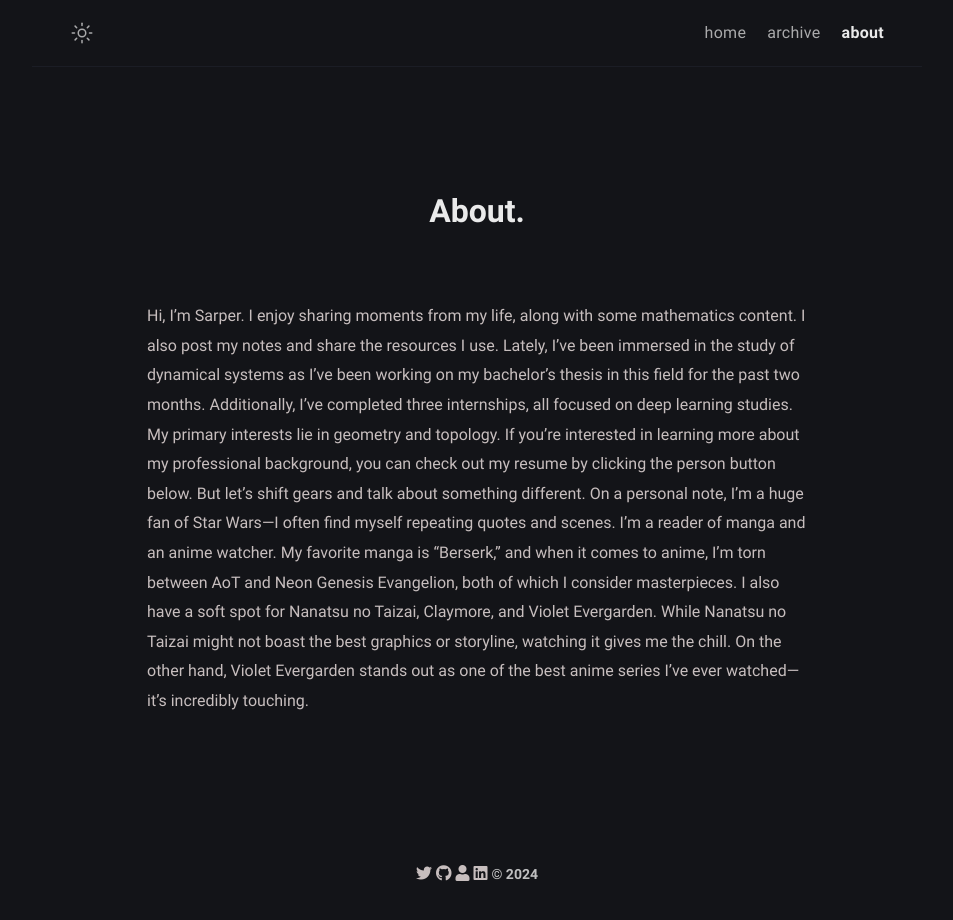
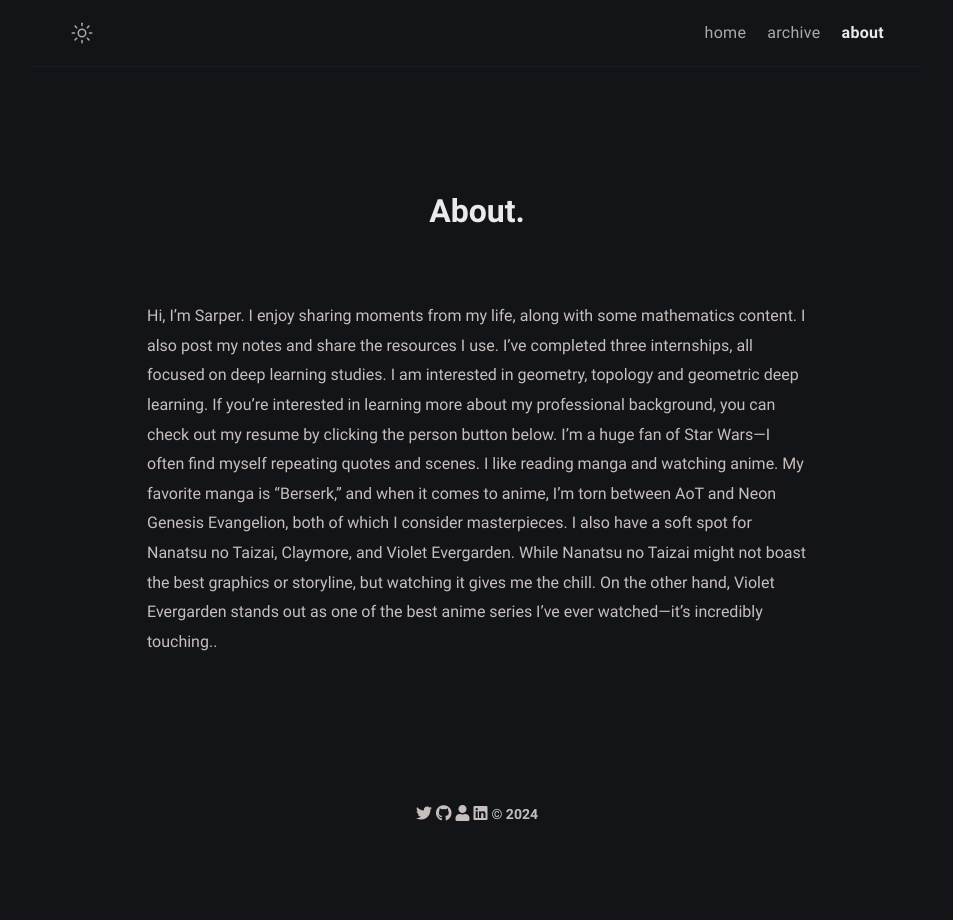
Before and after one commit to sarperyn/sarperyn.github.io, a Jekyll site: the page built from about.md, in a window 1280 px wide. Shown: the whole page, without its empty margins (163-1116 px from the left). Built offline with Jekyll 4.4.1, drawn with Linux system fonts in a browser that asks for light colours.

Commit message:
adjusting

```diff
--- a/about.md
+++ b/about.md
@@ -6,5 +6,5 @@
 comments: false
 ---
 
-Hi, I'm Sarper. I enjoy sharing moments from my life, along with some mathematics content. I also post my notes and share the resources I use. Lately, I've been immersed in the study of dynamical systems as I've been working on my bachelor's thesis in this field for the past two months. Additionally, I've completed three internships, all focused on deep learning studies. My primary interests lie in geometry and topology. If you're interested in learning more about my professional background, you can check out my resume by clicking the person button below.
-But let's shift gears and talk about something different. On a personal note, I'm a huge fan of Star Wars—I often find myself repeating quotes and scenes. I'm a reader of manga and an anime watcher. My favorite manga is "Berserk," and when it comes to anime, I'm torn between AoT and Neon Genesis Evangelion, both of which I consider masterpieces. I also have a soft spot for Nanatsu no Taizai, Claymore, and Violet Evergarden. While Nanatsu no Taizai might not boast the best graphics or storyline, watching it gives me the chill. On the other hand, Violet Evergarden stands out as one of the best anime series I've ever watched—it's incredibly touching.
+Hi, I'm Sarper. I enjoy sharing moments from my life, along with some mathematics content. I also post my notes and share the resources I use. I've completed three internships, all focused on deep learning studies. I am interested in geometry, topology and geometric deep learning. If you're interested in learning more about my professional background, you can check out my resume by clicking the person button below.
+I'm a huge fan of Star Wars—I often find myself repeating quotes and scenes. I like reading manga and watching anime. My favorite manga is "Berserk," and when it comes to anime, I'm torn between AoT and Neon Genesis Evangelion, both of which I consider masterpieces. I also have a soft spot for Nanatsu no Taizai, Claymore, and Violet Evergarden. While Nanatsu no Taizai might not boast the best graphics or storyline, but watching it gives me the chill. On the other hand, Violet Evergarden stands out as one of the best anime series I've ever watched—it's incredibly touching..
```
Also changed, not shown: _posts/ch-trip/2023-07-18-ch-trip.md (+2 -2 lines).
